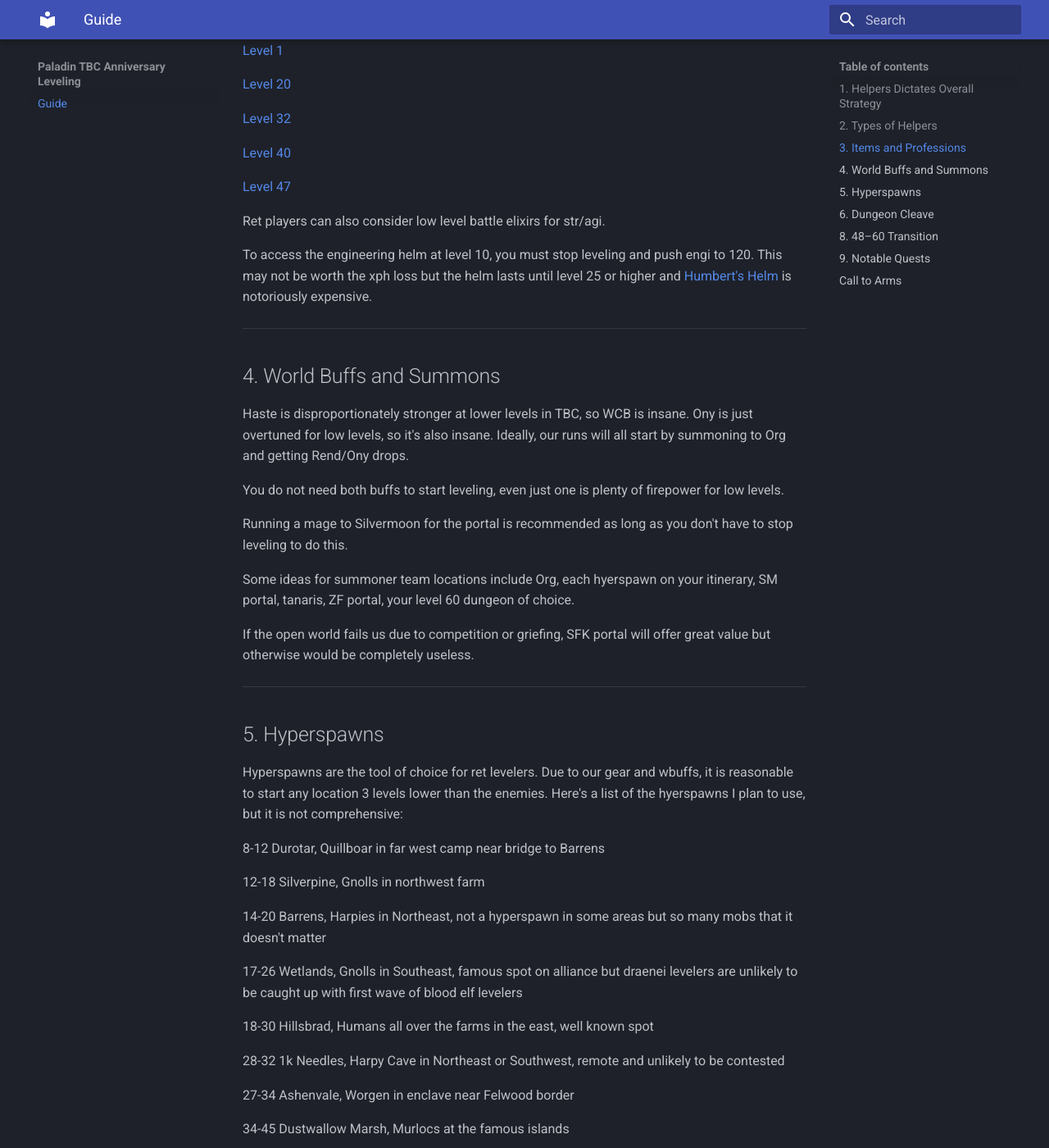
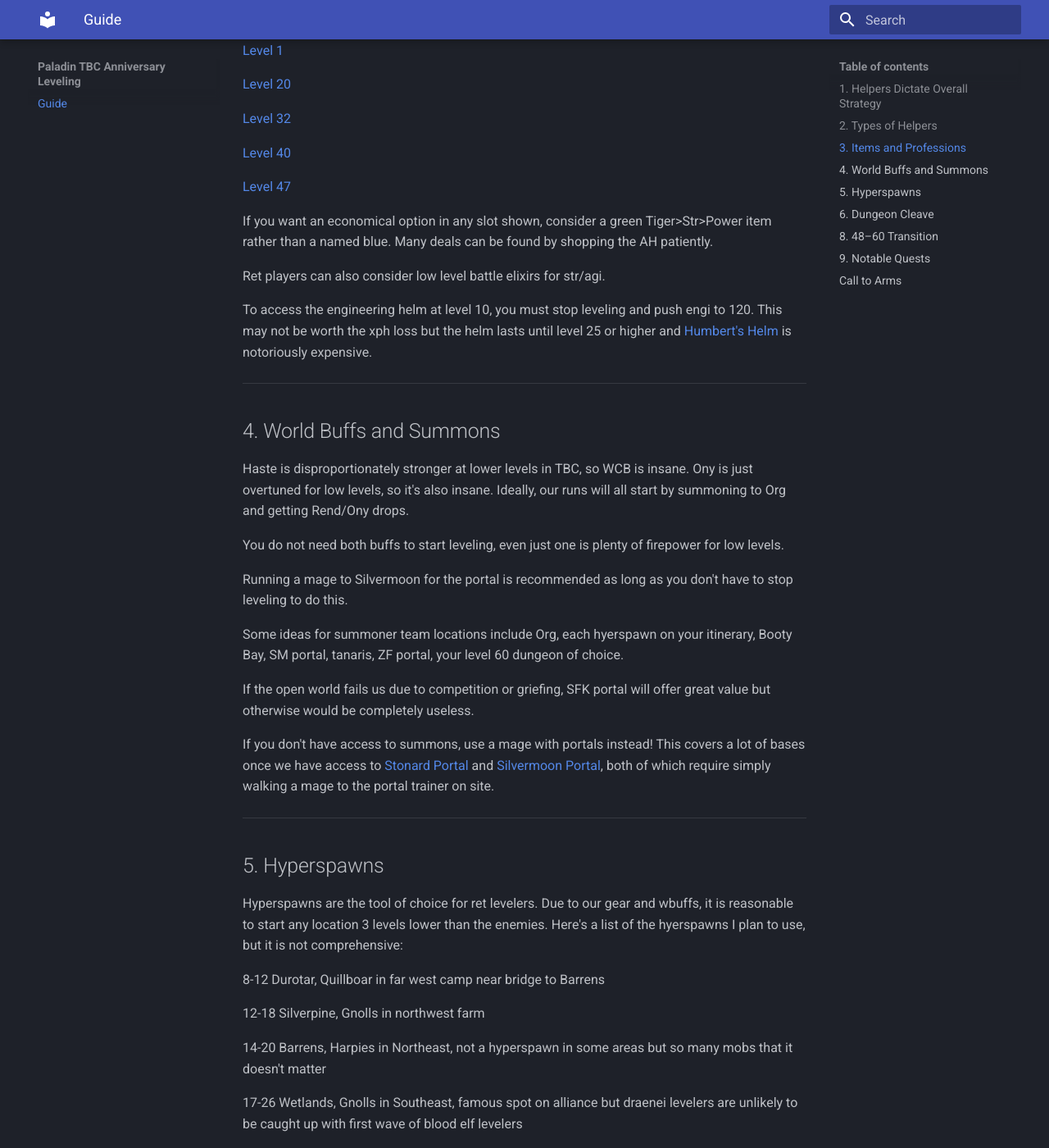
Before and after one commit to mediumcor3/tbc-paladin-leveling, an MkDocs documentation site: the page built from docs/index.md, in a window 1280 px wide and 1400 px high, scrolled down 2008 px. Shown: the whole window at 82% size. Built offline with MkDocs 1.6.1 and Material for MkDocs 9.7.7, drawn with Linux system fonts in a browser that asks for light colours; some of the changed text lies outside the part shown.

Commit message:
Update index.md
minor tweaks

```diff
--- a/docs/index.md
+++ b/docs/index.md
@@ -4,7 +4,7 @@
 
 ---
 
-## 1. Helpers Dictates Overall Strategy
+## 1. Helpers Dictate Overall Strategy
 
 **Core premise:** The number of available helpers changes which approach should be taken.
 
@@ -76,6 +76,8 @@ Single target levelers can review these gear snapshots for ideas on pre-gearing
 
 [Level 47](https://sixtyupgrades.com/tbc/set/pyqZ4JF9vbZjsQhML28JgZ)
 
+If you want an economical option in any slot shown, consider a green Tiger>Str>Power item rather than a named blue.  Many deals can be found by shopping the AH patiently.
+
 Ret players can also consider low level battle elixirs for str/agi.
 
 To access the engineering helm at level 10, you must stop leveling and push engi to 120.  This may not be worth the xph loss but the helm lasts until level 25 or higher and [Humbert's Helm](https://classicdb.ch/?item=4724) is notoriously expensive.
@@ -90,9 +92,11 @@ You do not need both buffs to start leveling, even just one is plenty of firepow
 
 Running a mage to Silvermoon for the portal is recommended as long as you don't have to stop leveling to do this.
 
-Some ideas for summoner team locations include Org, each hyerspawn on your itinerary, SM portal, tanaris, ZF portal, your level 60 dungeon of choice.
+Some ideas for summoner team locations include Org, each hyerspawn on your itinerary, Booty Bay, SM portal, tanaris, ZF portal, your level 60 dungeon of choice.
 
 If the open world fails us due to competition or griefing, SFK portal will offer great value but otherwise would be completely useless.
+
+If you don't have access to summons, use a mage with portals instead!  This covers a lot of bases once we have access to [Stonard Portal](https://www.wowhead.com/tbc/spell=49361/portal-stonard) and [Silvermoon Portal](https://www.wowhead.com/tbc/spell=32267/portal-silvermoon), both of which require simply walking a mage to the portal trainer on site.
 
 ---
 
```
